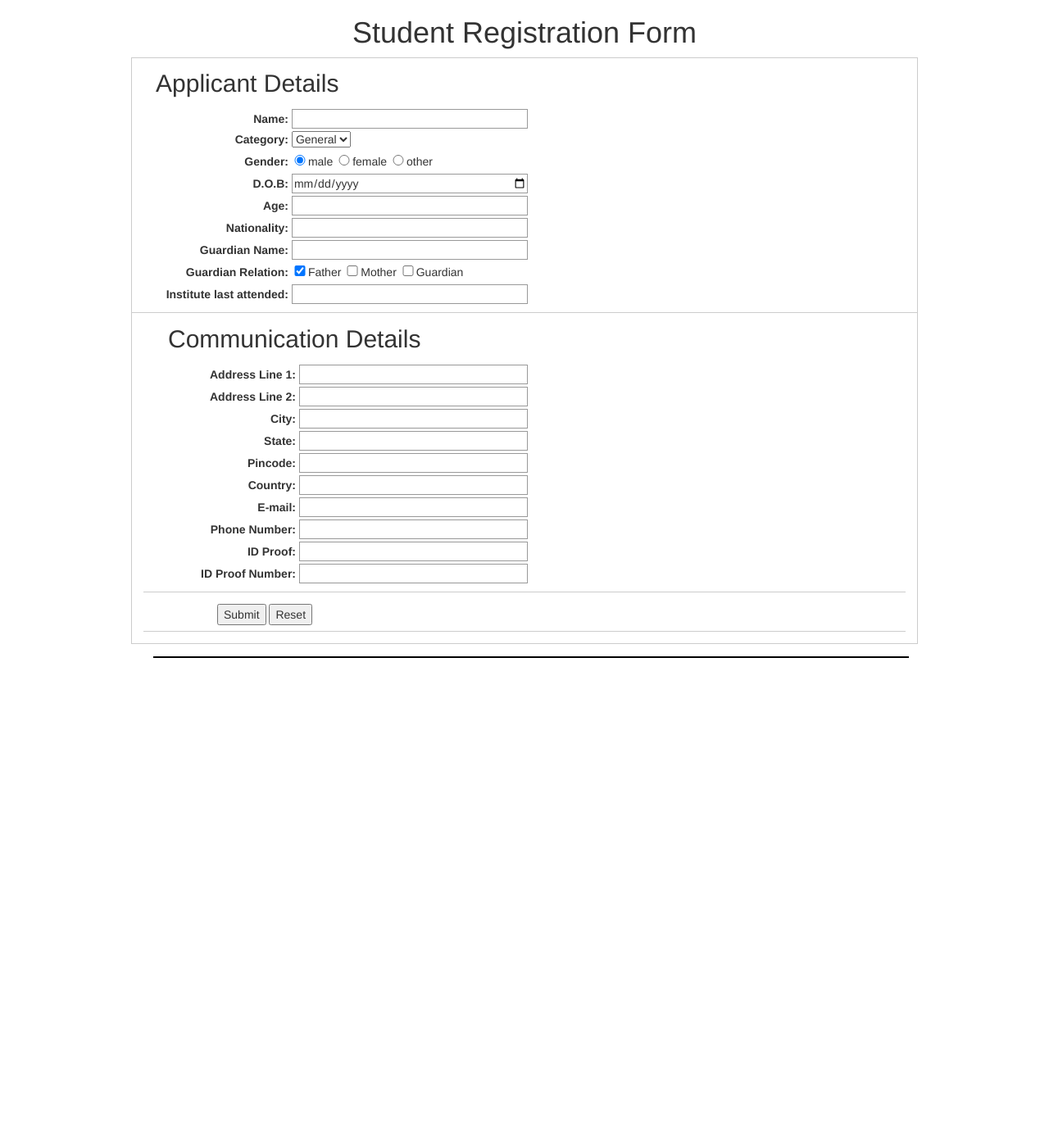
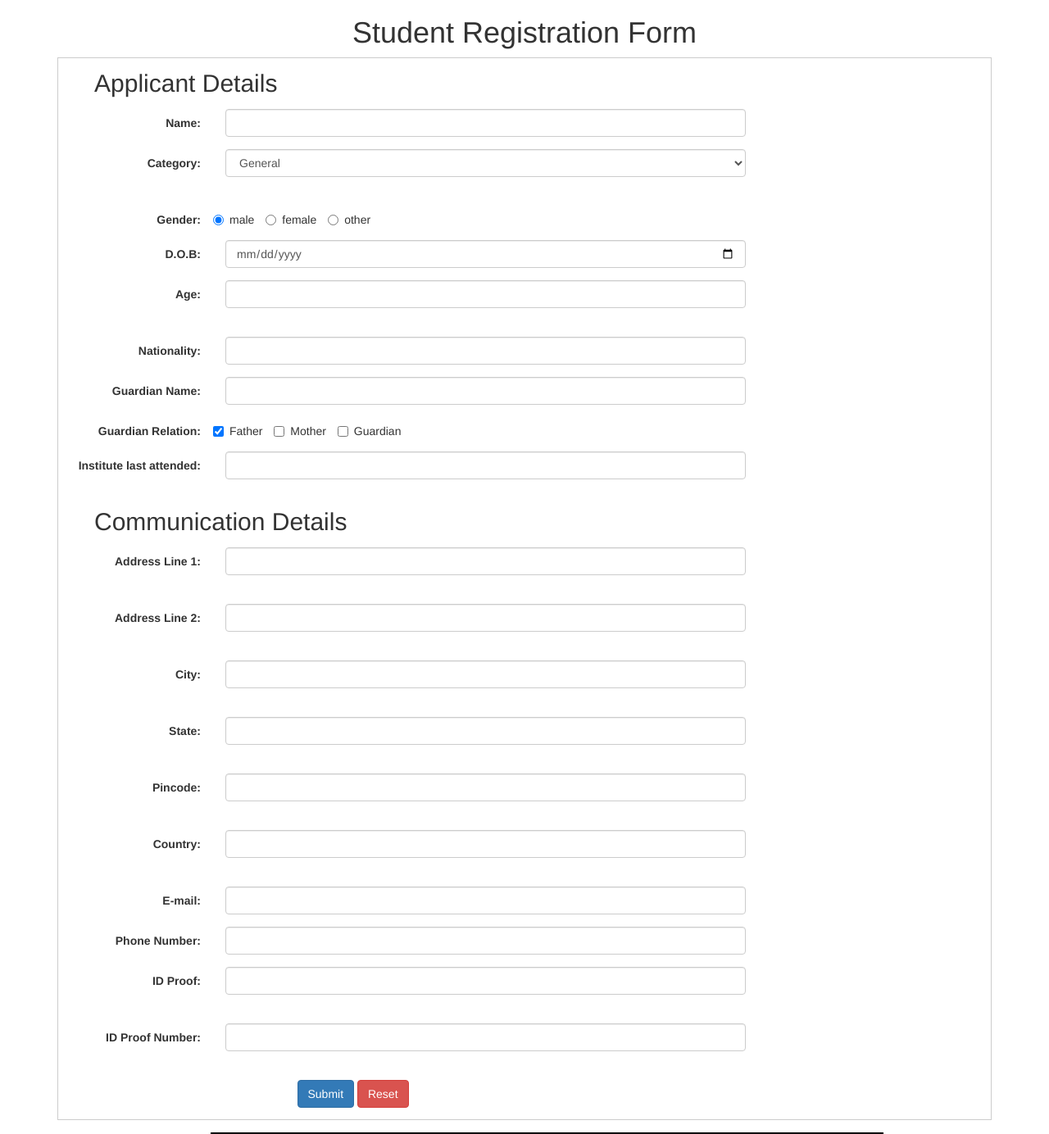
Before and after one commit to mfsirsdevi/studentform, a PHP site: page / in a window 1280 px wide. Shown: the whole page at 82% size. Before the commit the page ends 803 px from the top, so only its background shows below. Run offline with PHP 8.4, Linux system fonts and the light colour scheme.

Commit message:
Add bootstrap for the form

```diff
--- a/assets/css/style.css
+++ b/assets/css/style.css
@@ -17,19 +17,13 @@ h1 {
 }
 
 form {
-    width: 75%;
-    margin: 0 auto;
+    width: 100%;
     padding: 1em;
     border: 1px solid #ccc;
 }
 
-form div {
-    border-bottom: 1px solid #ccc;
-    padding-bottom: .5em;
-}
-
 form div + div {
-    margin-top: 1em;
+    margin-top: .1em;
 }
 
 form h2 {
@@ -37,6 +31,12 @@ form h2 {
     font-weight: 100;
 }
 
+#form-btn {
+    width: 50%;
+    margin: 0 auto;
+}
+
+/*
 label {
     width: 20%;
     display: inline-block;
@@ -75,11 +75,7 @@ textarea {
 button {
     margin-left: .5em;
 }
-
-.require:after {
-    content: "*:";
-    color: #ff0000;
-}
+*/
 
 span {
     color: #ff0000;
--- a/index.html
+++ b/index.html
@@ -10,67 +10,170 @@
 <html>
   <head>
   <meta charset = "utf-8"/>
-  <title>Week One</title>
+  <title>Student Registration Form</title>
   <link type = "text/css" rel = "stylesheet" href = "assets/css/style.css" />
   <link type = "text/css" rel = "stylesheet" href = "assets/vendors/bootstrap/css/bootstrap.min.css" />
   </head>
   <body>
+    <div class="container">
       <h1>Student Registration Form</h1>
       <form class="form-horizontal" name="StudentForm" id="student-form" action="#" method="post">
-    <div id="applicant-details" class="form-group">
+        <div id="applicant-details">
           <h2>Applicant Details</h2>
-        <label for="name">Name: </label>
-        <input type="text" id="name" name="Name"/><span id="name-info"></span><br/>
-        <label for="category">Category: </label>
-        <select name="Category"  >
+          <div class = "form-group">
+            <label for="name" class="col-sm-2 control-label">Name: </label>
+            <div class="col-sm-7">
+              <input type="text" id="name" class = "form-control" name="Name"/>
+            </div>
+            <div class="col-sm-3">
+            <span id="name-info"></span><br/>
+            </div>
+          </div>
+          <div class="form-group">
+            <label for="category" class="col-sm-2 control-label">Category: </label>
+            <div class="col-sm-7">
+              <select class="form-control" name="Category"  >
                 <option value="general">General</option>
                 <option value="others">Others</option>
               </select><br/>
-        <label for="gender">Gender: </label>
-        <input type="radio" name="Gender" value="male" checked  >male
+            </div>
+          </div>
+          <div class="form-group">
+            <label for="gender" class="col-sm-2 control-label">Gender: </label>
+            <label class="radio-inline">
+              <input type="radio" name="Gender" value="male" checked>male
+            </label>
+            <label class="radio-inline">
               <input type="radio" name="Gender" value="female">female
+            </label>
+            <label class="radio-inline">
               <input type="radio" name="Gender" value="other">other<br/>
-        <label for="dob">D.O.B: </label>
-        <input type="date" id="dob" name="D.O.B"/><span id="dob-info"></span><br/>
-        <label for="age">Age: </label>
-        <input type="number" name="Age"/><br/>
-        <label for="nationality">Nationality: </label>
-        <input type="text" name="Nationality" id="nationality"/><span id="nation-info"></span><br/>
-        <label for="guardian">Guardian Name: </label>
-        <input type="text" name="Guardian" id="guardian"/><span id="guard-info"></span><br/>
-        <label for="relationship">Guardian Relation: </label>
+            </label>
+          </div>
+          <div class="form-group">
+            <label for="dob" class="col-sm-2 control-label">D.O.B: </label>
+            <div class="col-sm-7">
+              <input type="date" id="dob" class="form-control" name="D.O.B"/>
+            </div>
+            <div class="col-sm-3">
+              <span id="dob-info"></span><br/>
+            </div>
+          </div>
+          <div class="form-group">
+            <label for="age" class="col-sm-2 control-label">Age: </label>
+            <div class="col-sm-7">
+              <input type="number" class="form-control" name="Age"/><br/>
+            </div>
+          </div>
+          <div class="form-group">
+            <label for="nationality" class="col-sm-2 control-label">Nationality: </label>
+            <div class="col-sm-7">
+              <input type="text" class="form-control" name="Nationality" id="nationality"/>
+            </div>
+            <div class="col-sm-3">
+              <span id="nation-info"></span><br/>
+            </div>
+          </div>
+          <div class="form-group">
+            <label for="guardian" class="col-sm-2 control-label">Guardian Name: </label>
+            <div class="col-sm-7">
+              <input type="text" class="form-control" name="Guardian" id="guardian"/>
+            </div>
+            <div class="col-sm-3">
+              <span id="guard-info"></span><br/>
+            </div>
+          </div>
+          <div class="form-group">
+            <label for="relationship" class="col-sm-2 control-label">Guardian Relation: </label>
+            <label class="checkbox-inline">
               <input type="checkbox" value="father" name="Relation" checked>Father
+            </label>
+            <label class="checkbox-inline">
               <input type="checkbox" value="mother" name="Relation">Mother
+            </label>
+            <label class="checkbox-inline">
               <input type="checkbox" value="guardian" name="Relation">Guardian<br/>
-        <label for="institute">Institute last attended: </label>
-        <input type="text" name="Institute"/><br/>
+            </label>
+          </div>
+          <div class="form-group">
+            <label for="institute" class="col-sm-2 control-label">Institute last attended: </label>
+            <div class="col-sm-7">
+              <input type="text" class="form-control" name="Institute"/><br/>
+            </div>
+          </div>
         </div>
         <div id="contact-info">
           <h2>Communication Details</h2>
-        <label for="line1">Address Line 1: </label>
-        <input type="text" id="line1" name="address1"/><br/>
-        <label for="line2">Address Line 2: </label>
-        <input type="text" id="line2" name="address2"/><br/>
-        <label for="city">City: </label>
-        <input type="text" id="city" name="address3"/><br/>
-        <label for="state">State: </label>
-        <input type="text" id="state" name="address4"/><br/>
-        <label for="pin">Pincode: </label>
-        <input type="number" id="pin" name="address5"/><br/>
-        <label for="country">Country: </label>
-        <input type="text" id="country" name="address6"/><br/>
-        <label for="mail">E-mail: </label>
-        <input type="text" id="mail" name="user_mail"/><span id="minfo"></span><br/>
-        <label for="phone">Phone Number: </label>
-        <input type="tel" id="phone" name="contact"/><span id="cinfo"></span><br/>
-        <label for="idproof">ID Proof: </label>
-        <input type="text" id="idproof" name="proof"/><br/>
-        <label for="idproofnum">ID Proof Number: </label>
-        <input type="text" id="idproofnum" name="proof"/><br/>
+          <div class="form-group">
+            <label for="line1" class="col-sm-2 control-label">Address Line 1: </label>
+            <div class="col-sm-7">
+              <input type="text" id="line1" class="form-control" name="address1"/><br/>
             </div>
-      <div class="button">
-        <button id = "sub-button" type="submit">Submit</button>
-        <button type="reset" >Reset</button>
+          </div>
+          <div class="form-group">
+            <label for="line2" class="col-sm-2 control-label">Address Line 2: </label>
+            <div class="col-sm-7">
+              <input type="text" class="form-control" id="line2" name="address2"/><br/>
+            </div>
+          </div>
+          <div class="form-group">
+            <label for="city" class="col-sm-2 control-label">City: </label>
+            <div class="col-sm-7">
+              <input type="text" id="city" class="form-control" name="address3"/><br/>
+            </div>
+          </div>
+          <div class="form-group">
+            <label for="state" class="col-sm-2 control-label">State: </label>
+            <div class="col-sm-7">
+              <input type="text" id="state" class="form-control" name="address4"/><br/>
+            </div>
+          </div>
+          <div class="form-group">
+            <label for="pin" class="col-sm-2 control-label">Pincode: </label>
+            <div class="col-sm-7">
+              <input type="number" id="pin" class="form-control" name="address5"/><br/>
+            </div>
+          </div>
+          <div class="form-group">
+            <label for="country" class="col-sm-2 control-label">Country: </label>
+            <div class="col-sm-7">
+              <input type="text" id="country" class="form-control" name="address6"/><br/>
+            </div>
+          </div>
+          <div class="form-group">
+            <label for="mail" class="col-sm-2 control-label">E-mail: </label>
+            <div class="col-sm-7">
+              <input type="text" id="mail" class="form-control" name="user_mail"/>
+            </div>
+            <div class="col-sm-3">
+              <span id="minfo"></span><br/>
+            </div>
+          </div>
+          <div class="form-group">
+            <label for="phone" class="col-sm-2 control-label">Phone Number: </label>
+            <div class="col-sm-7">
+              <input type="tel" id="phone" class="form-control" name="contact"/>
+            </div>
+            <div class="col-sm-3">
+              <span id="cinfo"></span><br/>
+            </div>
+          </div>
+          <div class="form-group">
+            <label for="idproof" class="col-sm-2 control-label">ID Proof: </label>
+            <div class="col-sm-7">
+              <input type="text" id="idproof" class="form-control" name="proof"/><br/>
+            </div>
+          </div>
+          <div class="form-group">
+            <label for="idproofnum" class="col-sm-2 control-label">ID Proof Number: </label>
+            <div class="col-sm-7">
+              <input type="text" id="idproofnum" class="form-control" name="proof"/><br/>
+            </div>
+          </div>
+        </div>
+        <div id="form-btn">
+          <button class="btn btn-primary" id="sub-button" type="submit">Submit</button>
+          <button class="btn btn-danger" type="reset" >Reset</button>
         </div>
       </form>
 
@@ -79,5 +182,6 @@
       </table>
 
       <script type="text/javascript" src="assets/js/script.js"></script>
+    </div>
   </body>
 </html>
```
Lines whose indentation alone changed are shown as unchanged.
